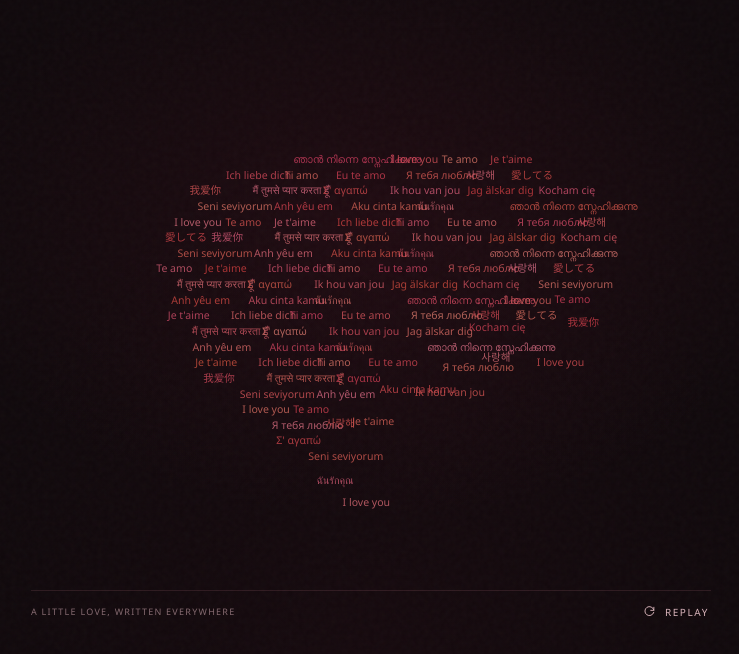
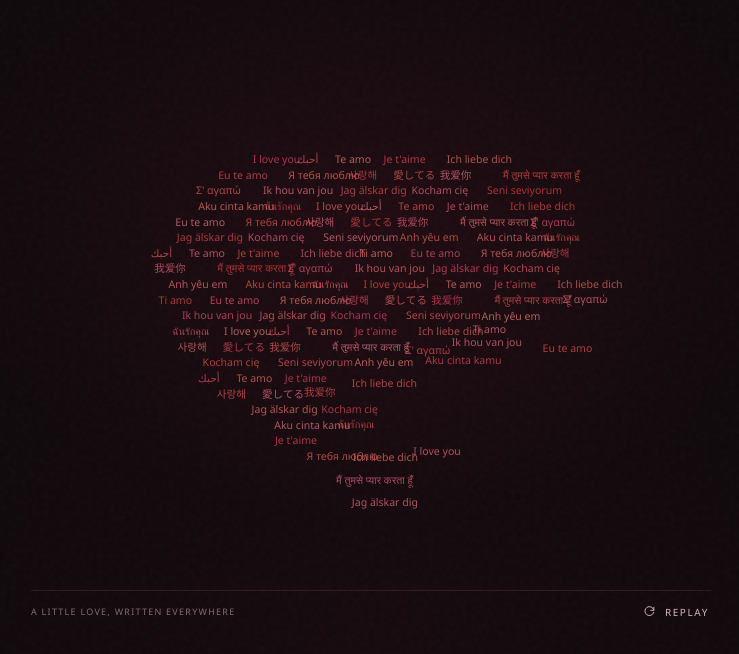
Before and after one commit to ann-aghaa/lovepy, a plain HTML site: page index.html in a window 1280 px wide. Shown: the part 144-798 px from the top of the page, without its empty margins (269-1008 px from the left). Drawn offline with Linux system fonts and the light colour scheme.

Commit message:
Update index.html

```diff
--- a/index.html
+++ b/index.html
@@ -172,7 +172,7 @@
         const replay = document.getElementById('replay');
         const reducedMotion = window.matchMedia('(prefers-reduced-motion: reduce)');
         const phrases = [
-          'ഞാൻ നിന്നെ സ്നേഹിക്കുന്നു','I love you', 'Te amo', "Je t'aime", 'Ich liebe dich',
+          'I love you','أحبك', 'Te amo', "Je t'aime", 'Ich liebe dich',
           'Ti amo', 'Eu te amo', 'Я тебя люблю', '사랑해', '愛してる', '我爱你',
           'मैं तुमसे प्यार करता हूँ', "Σ' αγαπώ", 'Ik hou van jou',
           'Jag älskar dig', 'Kocham cię', 'Seni seviyorum', 'Anh yêu em',
```
